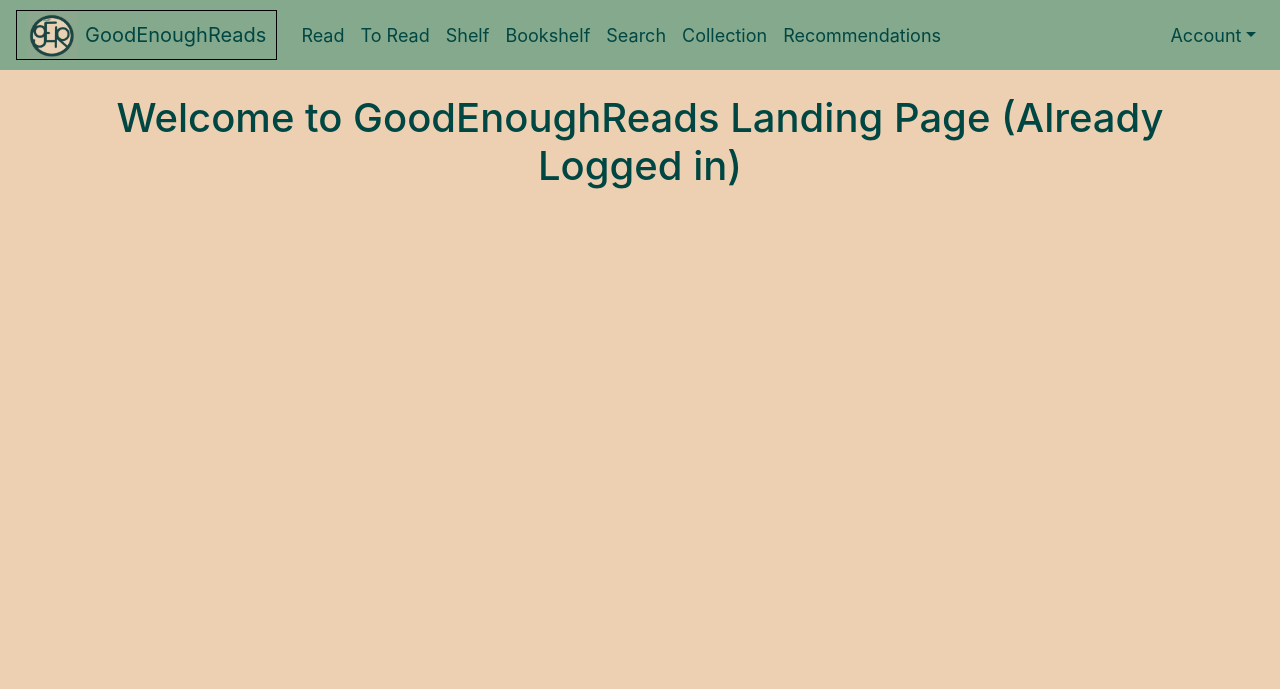
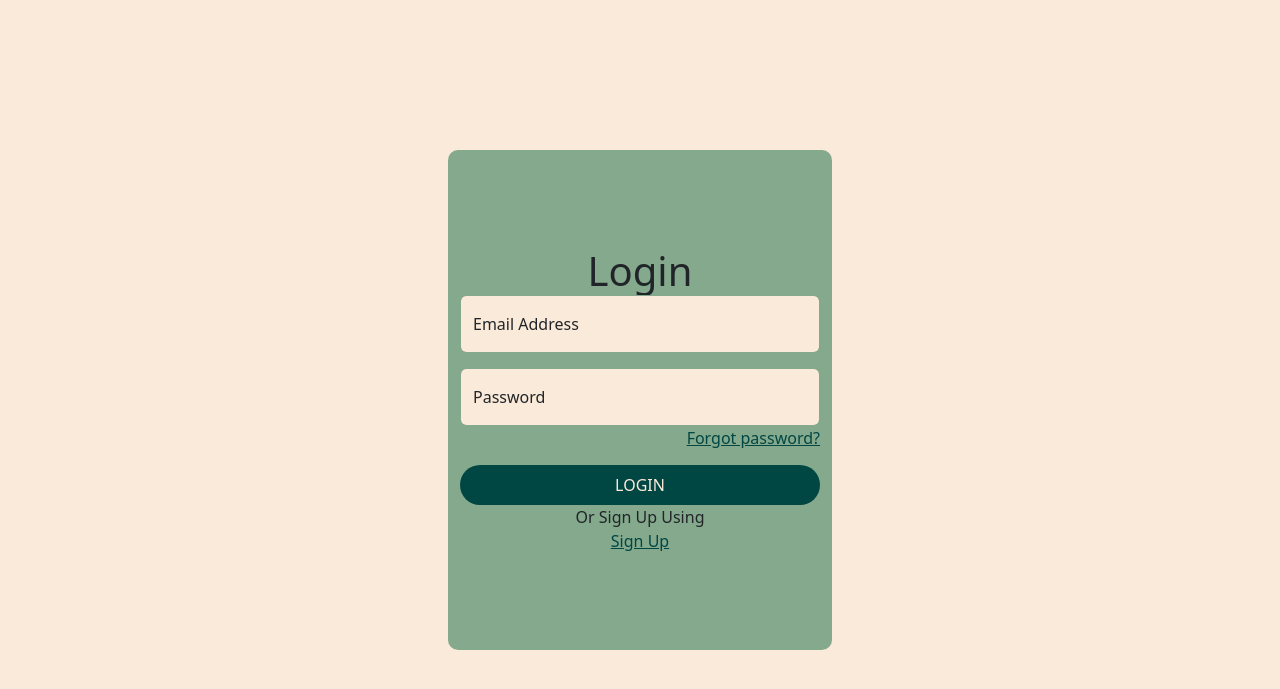
Before and after one commit to danijourdain/SENG401_Group15_GoodEnoughReads, a Django app: page / in a window 1280 px wide. Shown: the top 689 px of the page. Run offline with Django 4.2, Linux system fonts and the light colour scheme; some libraries are stand-ins or nearby versions.

Commit message:
Created Login Create Account & Reset Password
Created html files for these pages. still have some spacing stuff to figure out. none of these are functional yet, hitting the login button just automatically redirects to home page now.

```diff
--- /dev/null
+++ b/GoodEnoughReads/gersiteapp/static/gersiteapp/css/login-style.css
@@ -0,0 +1,53 @@
+.container {
+    background-color: #84A98C;
+    height: 60%;
+    width: 30%;
+
+    min-width: 300px;
+    min-height: 500px;
+
+    position: absolute;
+    top: 0;
+    bottom: 0;
+    left: 0;
+    right: 0;
+    margin: auto;
+    vertical-align: middle;
+
+    border-radius: 10px;
+}
+
+.row {
+    height: min-content;
+
+    position: absolute;
+    top: 0;
+    bottom: 0;
+    left: 0;
+    right: 0;
+    margin: auto;
+}
+
+.form-floating {
+    margin-bottom: 5px;
+}
+
+.btn-primary {
+    background-color: #004643;
+    color: #FAEAD9;
+    border: none;
+    width: 100%;
+    height: 40px;
+}
+
+.btn-primary:hover{
+    background-color: #002927;
+}
+
+.login-link, .login-link:hover {
+    text-decoration: underline;
+}
+
+.display-6 {
+    text-align: center;
+}
--- a/GoodEnoughReads/gersiteapp/static/gersiteapp/css/style.css
+++ b/GoodEnoughReads/gersiteapp/static/gersiteapp/css/style.css
@@ -34,7 +34,7 @@
 }
 /*body style*/
 body {
-  background-color: #EDD0B1;
+  background-color: #FAEAD9;
 }
 
 /*heading style*/
@@ -84,6 +84,7 @@ a:hover {
 
 .form-control:focus {
   border-color: #004643;
+  background-color: #FAEAD9;
   box-shadow: none;
 }
 
--- a/GoodEnoughReads/gersiteapp/templates/gersiteapp/base.html
+++ b/GoodEnoughReads/gersiteapp/templates/gersiteapp/base.html
@@ -10,7 +10,7 @@
             href="https://maxcdn.bootstrapcdn.com/bootstrap/4.0.0/css/bootstrap.min.css">
         <link rel="stylesheet" href="{% static 'gersiteapp/css/style.css' %}">
     </head>
-    <body style="background-color: #EDD0B1;">
+    <body style="background-color: #FAEAD9;">
 
         <nav class="navbar navbar-expand-md navbar-dark"
             style="background-color: #84A98C; height: 70px;">
@@ -62,7 +62,7 @@
                         <a class="nav-link dropdown-toggle" href="#"
                             id="account-dropdown" role="button"
                             data-toggle="dropdown" aria-haspopup="true"
-                            aria-expanded="false" style="color: #004643;
+                            aria-expanded="false" style="color: #004643;;
                             font-size: 18px;">Account</a>
                         <div class="dropdown-menu"
                             aria-labelledby="account-dropdown">
--- /dev/null
+++ b/GoodEnoughReads/gersiteapp/templates/gersiteapp/login.html
@@ -0,0 +1,48 @@
+{% load static %}
+
+<!DOCTYPE html>
+
+<html>
+    <head>
+        <meta charset="utf-8">
+        <meta name="viewport" content="width=device-width, initial-scale=1">
+        <title>Login - GoodEnoughReads</title>
+        <link href="https://cdn.jsdelivr.net/npm/bootstrap@5.3.0-alpha1/dist/css/bootstrap.min.css" rel="stylesheet" integrity="sha384-GLhlTQ8iRABdZLl6O3oVMWSktQOp6b7In1Zl3/Jr59b6EGGoI1aFkw7cmDA6j6gD" crossorigin="anonymous">
+        <link rel="stylesheet" href="{% static 'gersiteapp/css/style.css' %}">
+        <link rel="stylesheet" href="{% static 'gersiteapp/css/login-style.css' %}">
+    </head>
+
+    <body>
+        <div class="container">
+            <div class="row">
+                <div class="col display-6">Login</div>
+                <form>
+                    <div class="form-floating" style="margin-bottom: 15px;">
+                        <input type="email" class="form-control" id="floatingInput" placeholder="name@example.com">
+                        <label for="floatingInput">Email Address</label>
+                    </div>
+                    <div class="form-floating" style="margin-bottom: 0;">
+                        <input type="password" class="form-control" id="floatingPassword" placeholder="Password">
+                        <label for="floatingPassword">Password</label>
+                    </div>
+                    <a class="nav-link login-link" href="{% url 'reset_password' %}"
+                            style="font-size: 16px;
+                            color: #004643;
+                            text-align: right;
+                            padding-bottom: 15px;">Forgot password?</a>
+                            <!-- CHANGE FROM WELCOME LINK LATER -->
+                    <button class="btn-primary rounded-pill">
+                        <a class="nav-link" href="{% url 'welcome' %}"
+                            style="font-size: 16px; color: #FAEAD9;">LOGIN</a>
+                            <!-- i really don't think that nav-link class is needed but if i remove it stuff breaks ;-; -dani -->
+                    </button>
+                </form>
+                <div class="col" style="text-align: center;">
+                    <div>Or Sign Up Using</div>
+                    <a class="nav-link login-link" href="{% url 'signup' %}"
+                            style="font-size: 16px; color: #004643;">Sign Up</a>
+                </div>
+            </div>
+        </div>
+    </body>
+</html>
--- a/GoodEnoughReads/gersiteapp/urls.py
+++ b/GoodEnoughReads/gersiteapp/urls.py
@@ -2,7 +2,8 @@ from django.urls import path
 from . import views
 
 urlpatterns = [
-    path('', views.welcome, name='welcome'),
+    path('', views.login, name='login'),
+    path('welcome/', views.welcome, name='welcome'),
     path('read/', views.read, name='read'),
     path('to_read/', views.to_read, name='to_read'),
     path('shelf/', views.shelf, name='shelf'),
@@ -13,5 +14,8 @@ urlpatterns = [
     path('statistics/', views.statistics, name='statistics'),
     path('settings/', views.settings, name='settings'),
     path('logout/', views.logout_view, name='logout'),
-    path('recommendations/', views.recommendations, name='recommendations')
+    path('recommendations/', views.recommendations, name='recommendations'),
+    path('login/', views.login, name='login'),
+    path('signup/', views.signup, name='signup'),
+    path('reset-password/', views.reset_password, name='reset_password'),
 ]
--- a/GoodEnoughReads/gersiteapp/views.py
+++ b/GoodEnoughReads/gersiteapp/views.py
@@ -35,5 +35,16 @@ def recommendations(request):
     return render(request, 'gersiteapp/recommendations.html')
 
 def logout_view(request):
-    logout(request)
-    return redirect('welcome')
+    # logout(request)
+    return redirect('login')
+    # not sure why these are here - dani
+    # return render(request, 'gersiteapp/login.html')
+
+def login(request):
+    return render(request, 'gersiteapp/login.html')
+
+def signup(request):
+    return render(request, 'gersiteapp/signup.html')
+
+def reset_password(request):
+    return render(request, 'gersiteapp/reset_password.html')
```
Also changed, not shown: GoodEnoughReads/gersiteapp/templates/gersiteapp/reset_password.html (added, +46 -0 lines), GoodEnoughReads/gersiteapp/templates/gersiteapp/signup.html (added, +59 -0 lines), HTMLFiles/login.html (deleted, +0 -20 lines).
